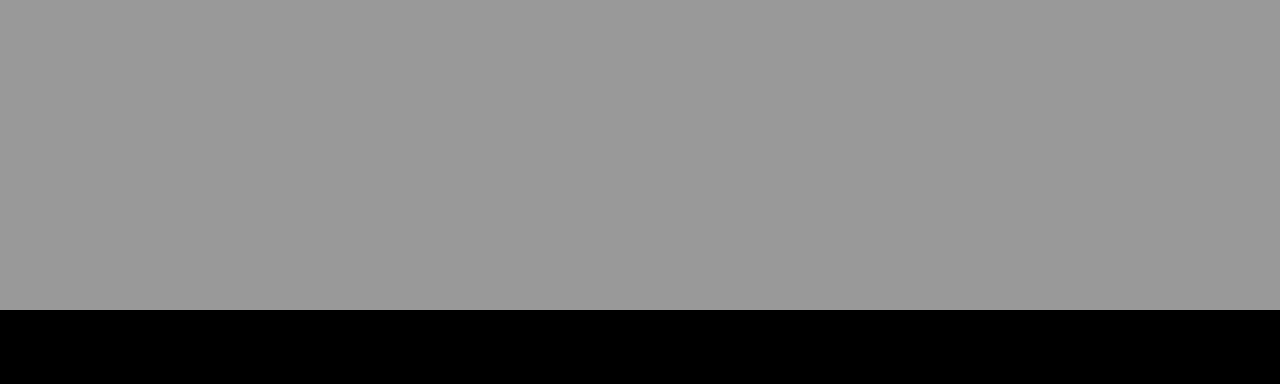
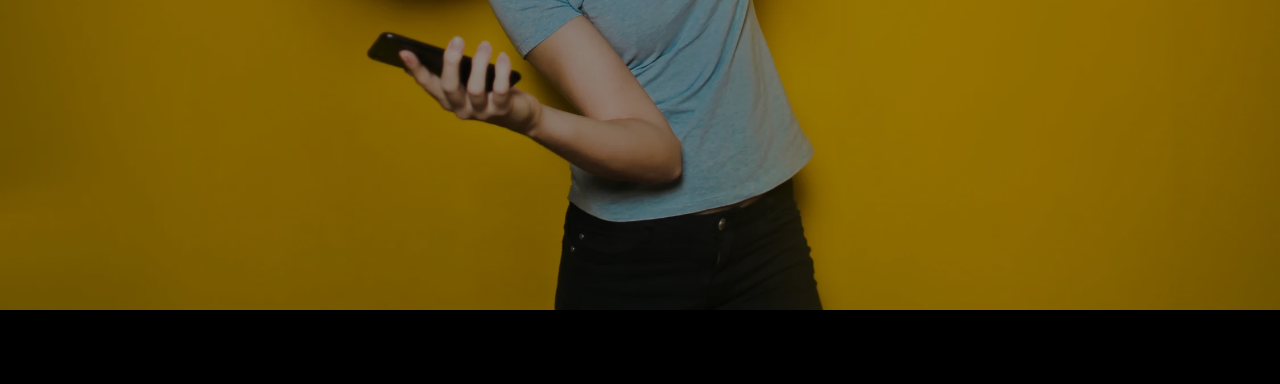
Before and after one commit to imjoseamaro/Clone_Spotify, a plain HTML site: page index.html in a window 1280 px wide. Shown: the part 490-874 px from the top of the page. Drawn offline with Linux system fonts and the light colour scheme.

Commit message:
Update style.css

```diff
--- a/style.css
+++ b/style.css
@@ -64,7 +64,7 @@
     justify-content: center;
     align-items: center;
     color: white;
-    background:url(img/showcase.png) center/cover;
+    background:url("showcase.png") center/cover;
     background-color: rgba(0, 0, 0, 0.4);
     background-blend-mode: color;
 }
```
